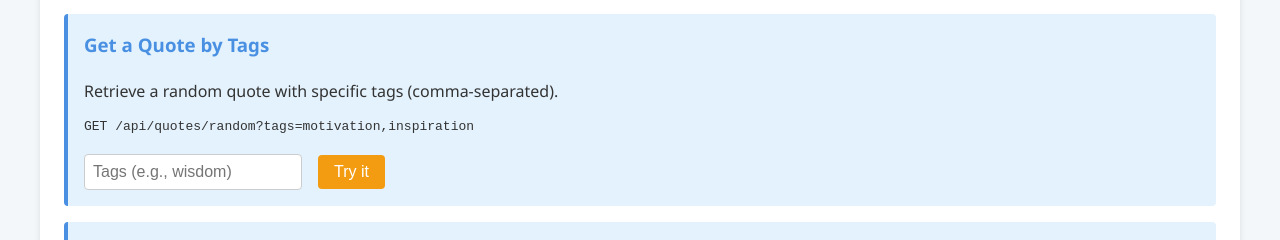
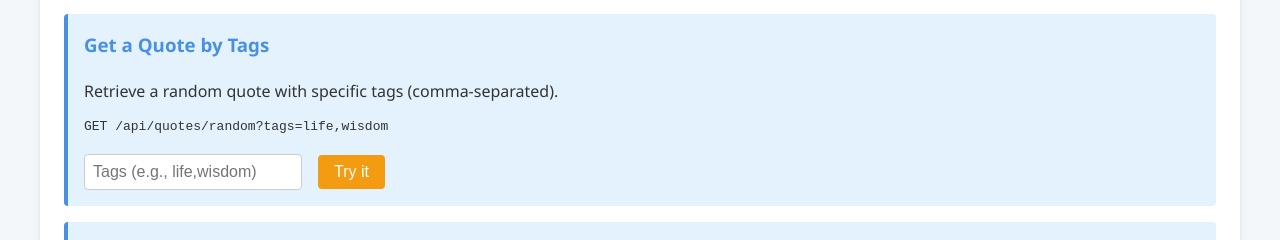
Before and after one commit to Musheer360/QuoteSlate, a website: page index.html in a window 1280 px wide. Shown: the part 1061-1301 px from the top of the page. Drawn offline with nearby package versions, Linux system fonts and the light colour scheme.

Commit message:
Update index.html

```diff
--- a/index.html
+++ b/index.html
@@ -268,13 +268,13 @@
                     </p>
                     <code
                         >GET
-                        /api/quotes/random?tags=motivation,inspiration</code
+                        /api/quotes/random?tags=life,wisdom</code
                     >
                     <div class="try-it-container">
                         <input
                             type="text"
                             class="tag-input"
-                            placeholder="Tags (e.g., wisdom)"
+                            placeholder="Tags (e.g., life,wisdom)"
                         />
                         <button
                             class="try-it"
```
